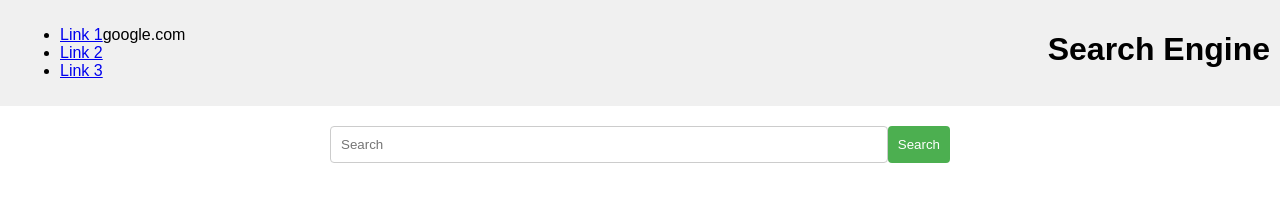
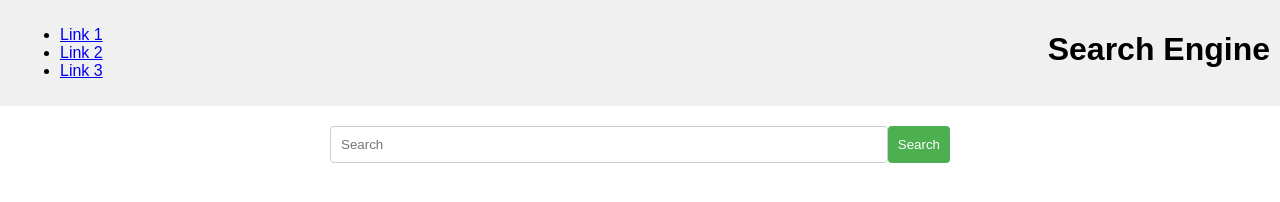
Before and after one commit to lakshayb30/website, a plain HTML site: page index.html in a window 1280 px wide. Drawn offline with Linux system fonts and the light colour scheme.

Commit message:
Update index.html

```diff
--- a/index.html
+++ b/index.html
@@ -9,7 +9,7 @@
   <header>
     <nav>
       <ul>
-        <li><a href="#">Link 1</a>google.com</li>
+        <li><a href="google.com">Link 1</a></li>
         <li><a href="#">Link 2</a></li>
         <li><a href="#">Link 3</a></li>
       </ul>
```
